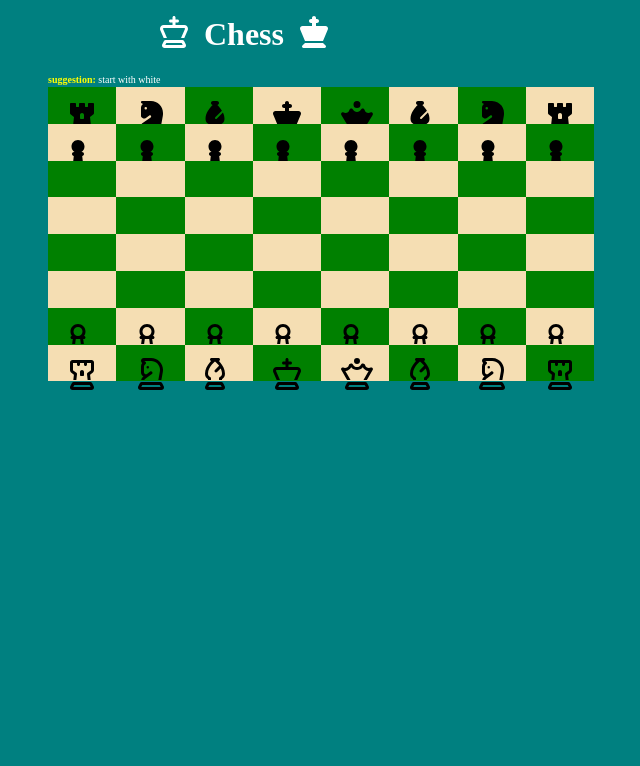
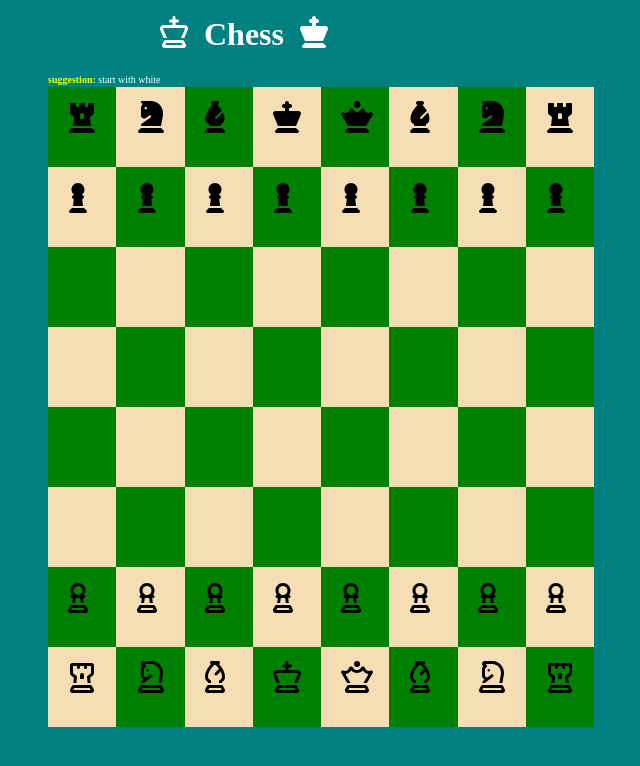
Before and after one commit to hanu329/Chess01, a React (Vite) app: page / in a window 1280 px wide. Shown: the top 766 px of the page, without its empty margins (8-648 px from the left). Built offline with nearby package versions, Linux system fonts and the light colour scheme.

Commit message:
responsive

```diff
--- a/public/css/chessboard.css
+++ b/public/css/chessboard.css
@@ -30,7 +30,12 @@
   font-size:2rem
 }
 .toggleDiv1{
-  width:12%;height:4.6vh;
+  width:12%;height:10vh;
+}
+@media screen and (max-width:60rem) {
+  .toggleDiv1{
+    width:12%;height:4.6vh;
+  }
 }
 .mainDiv{
   display:flex;
```
